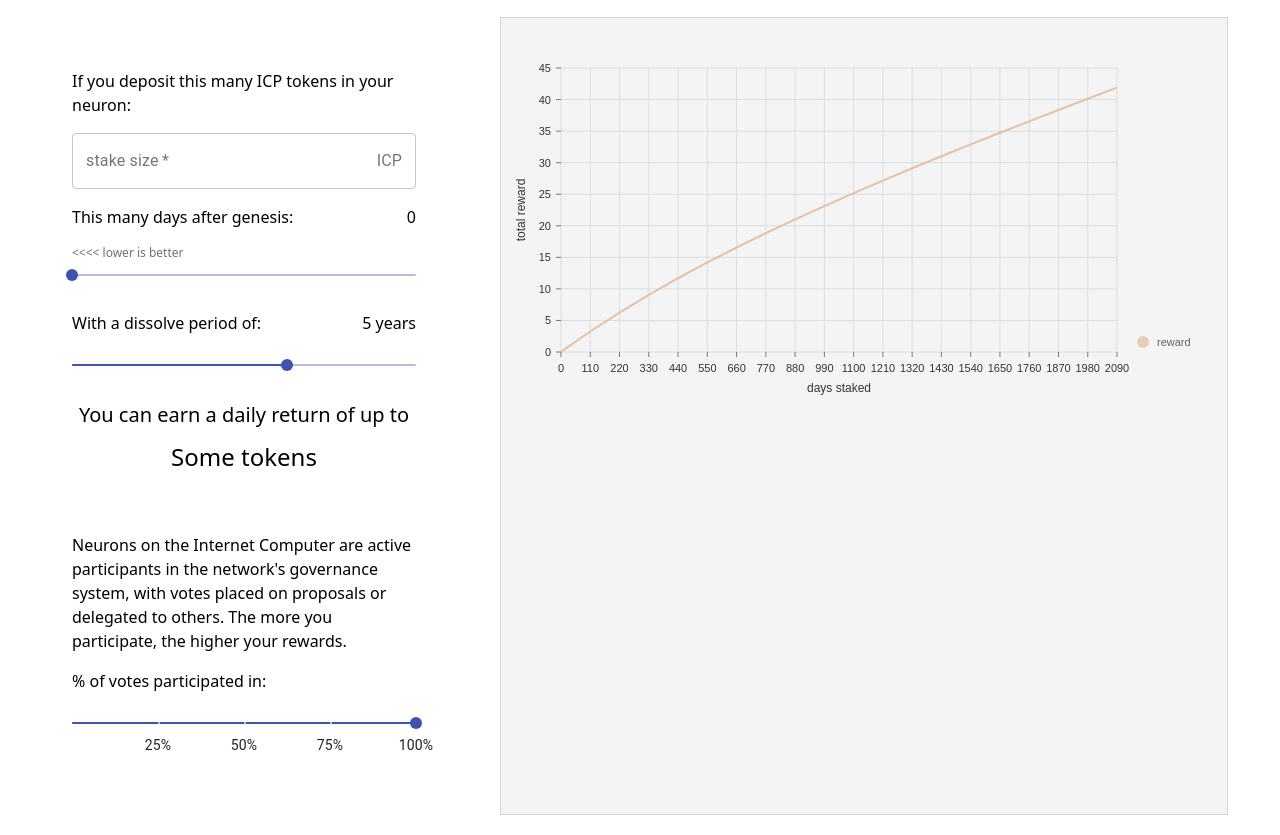
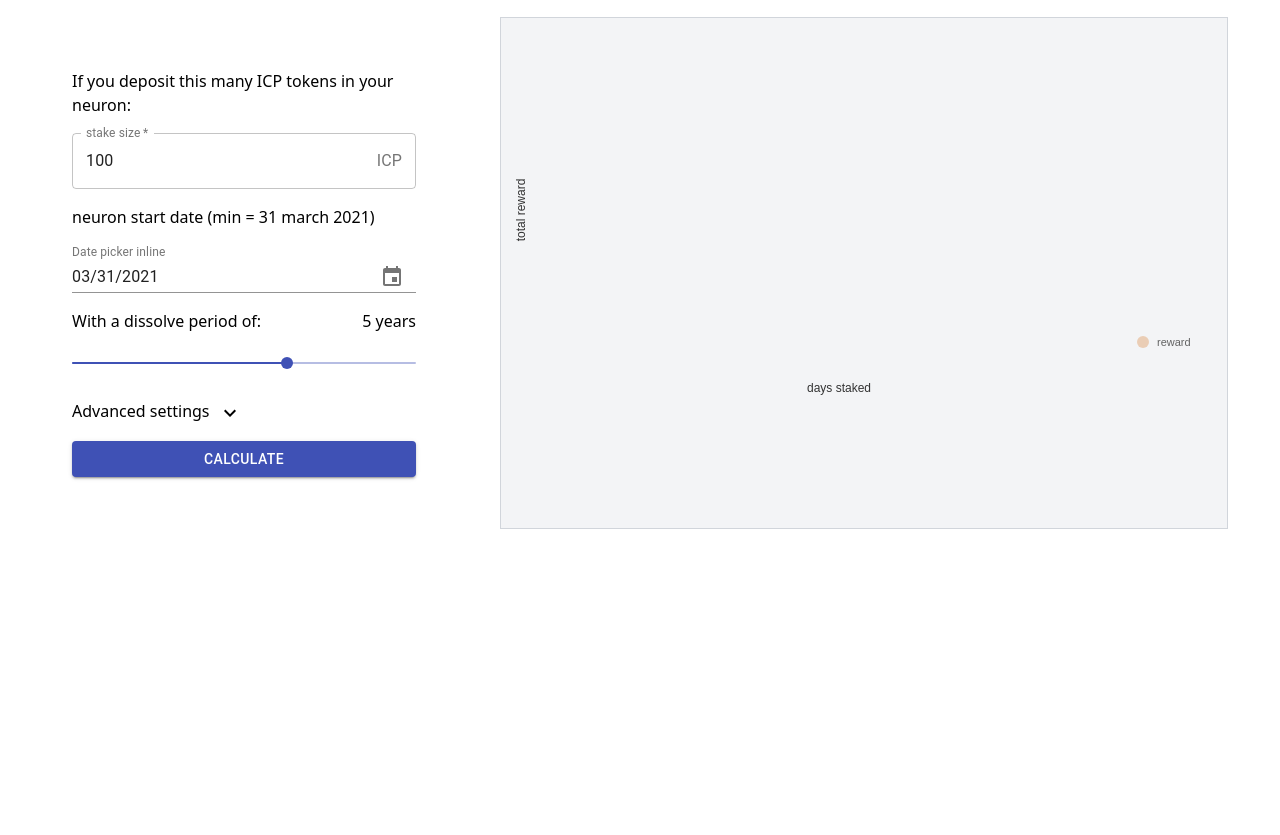
Before and after one commit to ocluf/stakingCalculator, a Gatsby site: page / in a window 1280 px wide. Shown: the part 291-1126 px from the top of the page. After the commit the page ends 840 px from the top, so only its background shows below. Built offline with nearby package versions, Linux system fonts and the light colour scheme; Gatsby itself is replaced by a stand-in of ours.

Commit message:
chart can now be calculated through input field (with very messy code)

```diff
--- a/package.json
+++ b/package.json
@@ -15,7 +15,10 @@
   },
   "dependencies": {
     "@danbruegge/gatsby-plugin-stylelint": "^4.1.0",
+    "@date-io/date-fns": "^1.0",
     "@material-ui/core": "^4.11.3",
+    "@material-ui/icons": "^4.11.2",
+    "@material-ui/pickers": "^3.2.10",
     "@nivo/core": "^0.67.0",
     "@nivo/line": "^0.67.0",
     "@types/material-ui": "^0.21.8",
--- a/src/components/InputFields.tsx
+++ b/src/components/InputFields.tsx
@@ -1,36 +1,41 @@
 import React, { useState } from "react"
-import {
-  TextField,
-  Slider,
-} from "@material-ui/core"
+import { TextField, Slider, Collapse, Button } from "@material-ui/core"
+import DateFnsUtils from "@date-io/date-fns"
+import { MuiPickersUtilsProvider, KeyboardDatePicker } from "@material-ui/pickers"
+import ExpandMore from "@material-ui/icons/ExpandMore"
+import ExpandLess from "@material-ui/icons/ExpandLess"
 import InputAdornment from "@material-ui/core/InputAdornment"
 
-const InputFields = () => {
+const InputFields = (props: { calculate: (x: CalculatorParameters) => void }) => {
   // standard fields
-  const [stakeSize, setStake]: [string, Function] = useState("")
-  const [startingPeriod, setStartingPeriod]: [number, Function] = useState(0)
+  const [stakeSize, setStake]: [string, Function] = useState("100")
+  const [selectedDate, setSelectedDate]: [Date, Function] = useState(new Date("2021-03-31"))
+  //const [startingPeriod, setStartingPeriod]: [number, Function] = useState(0)
   const [lockupPeriod, setPeriod]: [number, Function] = useState(5.0)
-  const [timeUnit, setTimeUnit]: [TimeUnit, Function] = useState("YEAR")
   const [votingPerc, setVotingPerc]: [number, Function] = useState(100)
+  const [stakePerc, setStakePerc]: [number, Function] = useState(90)
+  const [totalSupply, setTotalSupply]: [string, Function] = useState("476190476")
 
-  const votingPercMarks = [
-    {
-      value: 25,
-      label: '25%',
-    },
-    {
-      value: 50,
-      label: '50%',
-    },
-    {
-      value: 75,
-      label: '75%',
-    },
-    {
-      value: 100,
-      label: '100%',
-    },
-  ]
+  // advanced settings collapse
+  const [open, setOpen] = useState(false)
+  const handleExpand = () => {
+    setOpen(!open)
+  }
+
+  const handleDateChange = date => {
+    setSelectedDate(date)
+  }
+
+  const handleCalculate = () => {
+    props.calculate({
+      stakeSize: parseInt(stakeSize),
+      startDate: selectedDate,
+      lockupPeriod: lockupPeriod,
+      stakedPerc: stakePerc / 100,
+      votingPerc: votingPerc / 100,
+      totalSupply: parseInt(totalSupply),
+    })
+  }
 
   // add advanced setting folder with
   // expected total amount staked
@@ -40,7 +45,6 @@ const InputFields = () => {
   return (
     <div className="">
       <form className="flex flex-col space-y-4 max-w-sm m-8 p-5">
-
         <div className="">If you deposit this many ICP tokens in your neuron:</div>
         <TextField
           required={true}
@@ -56,7 +60,23 @@ const InputFields = () => {
           onChange={e => setStake(e.target.value)}
           aria-labelledby="stake-size"
         ></TextField>
-
+        <div>neuron start date (min = 31 march 2021)</div>
+        <MuiPickersUtilsProvider utils={DateFnsUtils}>
+          <KeyboardDatePicker
+            disableToolbar
+            variant="inline"
+            format="MM/dd/yyyy"
+            margin="normal"
+            id="date-picker-inline"
+            label="Date picker inline"
+            value={selectedDate}
+            onChange={handleDateChange}
+            KeyboardButtonProps={{
+              "aria-label": "change date",
+            }}
+          />
+        </MuiPickersUtilsProvider>
+        {/**
           <div>
             <div className="flex">
               <span className="flex-1">This many days after genesis:</span>
@@ -64,24 +84,24 @@ const InputFields = () => {
             </div>
           </div>
           <div>
-          <div className="text-xs text-gray-500 font-extralight">
-            &lt;&lt;&lt;&lt; lower is better
-          </div>
+            <div className="text-xs text-gray-500 font-extralight">&lt;&lt;&lt;&lt; lower is better</div>
             <Slider
               id="start_date"
               defaultValue={0}
               min={0}
               max={500}
               value={startingPeriod}
-            onChange={ (e, value) => setStartingPeriod(value)}
+              onChange={(e, value) => setStartingPeriod(value)}
               aria-labelledby="start-period"
             />
           </div>
-
+          */}
         <div>
           <div className="flex">
             <span className="flex-1">With a dissolve period of:</span>
-            <span className="flex">{lockupPeriod} year{lockupPeriod!=1?"s":""}</span>
+            <span className="flex">
+              {lockupPeriod} year{lockupPeriod != 1 ? "s" : ""}
+            </span>
           </div>
         </div>
         <div>
@@ -92,40 +112,82 @@ const InputFields = () => {
             max={8}
             step={0.1}
             value={lockupPeriod}
-            onChange={ (e, value) => setPeriod(value)}
+            onChange={(e, value) => setPeriod(value)}
             aria-labelledby="lockup-period"
           />
         </div>
+        <div className="flex w-full" onClick={handleExpand}>
+          Advanced settings
+          <div className="ml-2">{open ? <ExpandLess /> : <ExpandMore />}</div>
+        </div>
 
+        <Collapse in={open} timeout="auto" unmountOnExit>
+          <div className="flex flex-col w-full space-y-4">
+            <div>
+              <div className="flex">
+                <span className="flex-1">percentage of votes participated in:</span>
+                <span>{votingPerc}%</span>
+              </div>
+              <div className="w-full">
+                <Slider
+                  id="voting percentage"
+                  min={0}
+                  max={100}
+                  step={1}
+                  value={votingPerc}
+                  onChange={(e, value) => setVotingPerc(value)}
+                  aria-labelledby="voting-percentage"
+                />
+              </div>
+            </div>
+            <div>
+              <div className="flex">
+                <span className="flex-1">percentage of total supply staked:</span>
+                <span>{stakePerc}%</span>
+              </div>
+              <div className="w-full">
+                <Slider
+                  id="voting percentage"
+                  min={0}
+                  max={100}
+                  step={1}
+                  value={stakePerc}
+                  onChange={(e, value) => setStakePerc(value)}
+                  aria-labelledby="staking-percentage"
+                />
+              </div>
+            </div>
+            <div>for now assumed constant total supply:</div>
+            <TextField
+              required={true}
+              id="total supply"
+              label="total supply"
+              value={totalSupply}
+              variant="outlined"
+              placeholder="total number of tokens"
+              type="number"
+              InputProps={{
+                endAdornment: <InputAdornment position="end">ICP</InputAdornment>,
+              }}
+              onChange={e => setTotalSupply(e.target.value)}
+              aria-labelledby="stake-size"
+            ></TextField>
+          </div>
+        </Collapse>
+        {/**
         <div className="flex flex-col space-y-3 pb-11">
-          <div className="flex justify-center text-xl font-light">
-            You can earn a daily return of up to
-          </div>
-          <div className="flex justify-center text-2xl">
-            Some tokens
-          </div>
+          <div className="flex justify-center text-xl font-light">You can earn a daily return of up to</div>
+          <div className="flex justify-center text-2xl">Some tokens</div>
         </div>
 
         <div className="">
-          Neurons on the Internet Computer are active participants in the network's governance system, with votes placed on proposals or delegated to others. The more you participate, the higher your rewards.
+          Neurons on the Internet Computer are active participants in the network's governance system, with votes placed
+          on proposals or delegated to others. The more you participate, the higher your rewards.
         </div>
-        <div>
-          % of votes participated in:
-        </div>
-        <div>
-          <Slider
-            id="voting percentage"
-            defaultValue={75}
-            min={0}
-            max={100}
-            step={25}
-            value={votingPerc}
-            marks={votingPercMarks}
-            onChange={ (e, value) => setVotingPerc(value)}
-            aria-labelledby="voting-percentage"
-          />
-        </div>
-
+        */}
+        <Button variant="contained" color="primary" onClick={handleCalculate}>
+          Calculate
+        </Button>
       </form>
     </div>
   )
--- a/src/components/calcdatapoints.tsx
+++ b/src/components/calcdatapoints.tsx
@@ -6,6 +6,7 @@ const genesis = new Date(2021, 3, 31)
 
 const daysSinceGenesis = (date: Date) => {
   let difference = date.getTime() - genesis.getTime()
+  difference = Math.max(0, difference)
   return Math.ceil(difference / (1000 * 3600 * 24))
 }
 
--- a/src/components/chart.tsx
+++ b/src/components/chart.tsx
@@ -2,31 +2,23 @@ import React from "react"
 import createDataPoints from "../components/calcdatapoints"
 import { ResponsiveLine } from "@nivo/line"
 
-const mockCalculatorParams: CalculatorParameters = {
-  stakeSize: 100,
-  stakedPerc: 0.9,
-  startDate: new Date(2021, 3, 31),
-  lockupPeriod: 6,
-  votingPerc: 1,
-}
-
-const testdata = createDataPoints(mockCalculatorParams)
 //let testdata2 = testdata.map(e => (e.x = e.x.toString()))
 //testdata2 = testdata2.filter(e => typeof e.y === "number")
 //console.log(testdata)
 
-const data = [
+const Chart = (props: { data }) => {
+  const chartData = [
     {
       id: "reward",
       color: "hsl(56, 70%, 50%)",
-    data: testdata,
+      data: props.data,
     },
   ]
 
-const MyResponsiveLine = () => (
+  return (
     <div className="w-auto h-96">
       <ResponsiveLine
-      data={data}
+        data={chartData}
         margin={{ top: 50, right: 110, bottom: 50, left: 60 }}
         xScale={{ type: "point" }}
         yScale={{
@@ -92,5 +84,6 @@ const MyResponsiveLine = () => (
       />
     </div>
   )
+}
 
-export default MyResponsiveLine
+export default Chart
--- a/src/pages/index.tsx
+++ b/src/pages/index.tsx
@@ -1,18 +1,28 @@
 import "../css/index.css"
-import React from "react"
+import React, { useState } from "react"
 import Banner from "../components/Banner"
 import InputFields from "../components/InputFields"
 import ResponsiveLine from "../components/Chart"
+import Chart from "../components/Chart"
+import createDataPoints from "../components/calcdatapoints"
 
 export default function Home() {
+  const [chartData, setChartData] = useState([])
+
+  const setCalcParams = (calcParams: CalculatorParameters) => {
+    const data = createDataPoints(calcParams)
+    console.log("test")
+    setChartData(data)
+  }
+
   return (
     <div className="font-sans w-full">
       <Banner />
       <div className="flex m-5">
-        <InputFields />
+        <InputFields calculate={setCalcParams} />
 
         <div className="flex-1 w-1/3 border border-gray-300 bg-gray-100 mx-8">
-          <ResponsiveLine />
+          <Chart data={chartData} />
         </div>
       </div>
     </div>
```
Also changed, not shown: 1 other file. Lines whose indentation alone changed are shown as unchanged.
